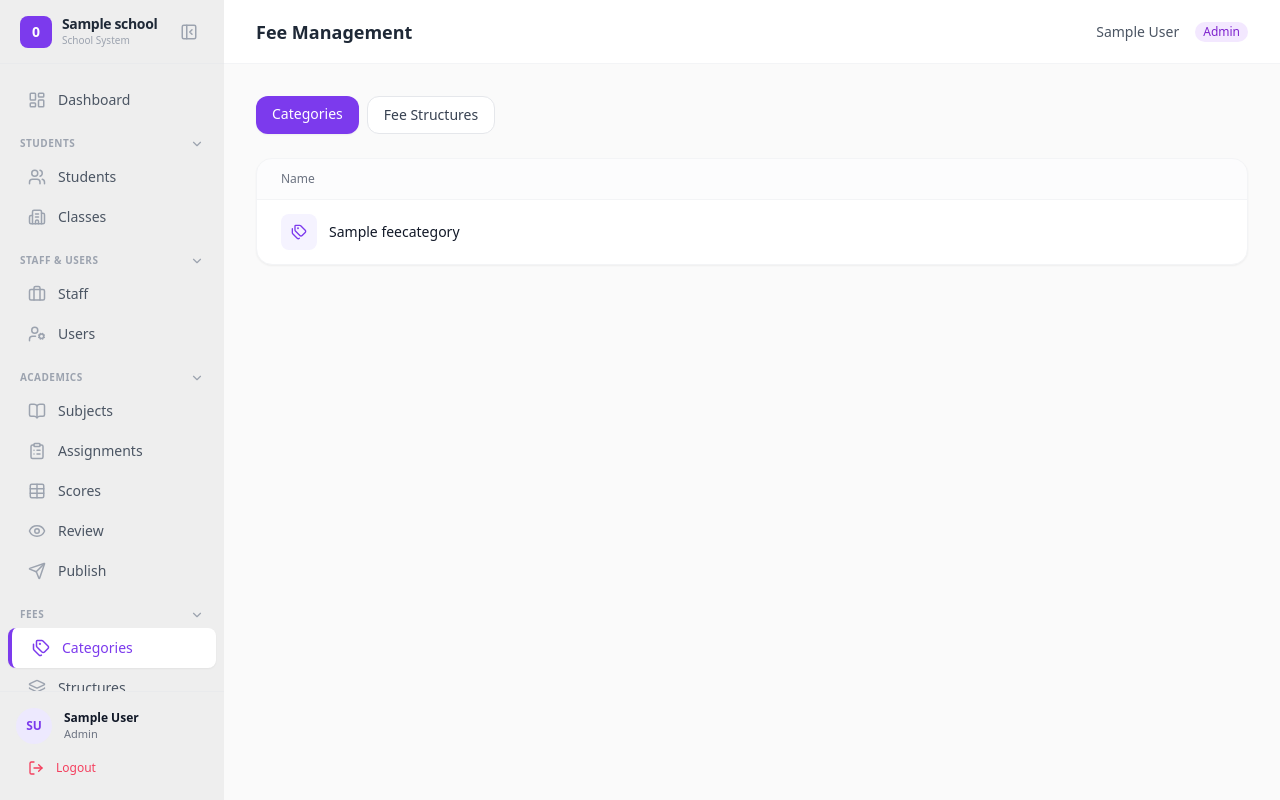
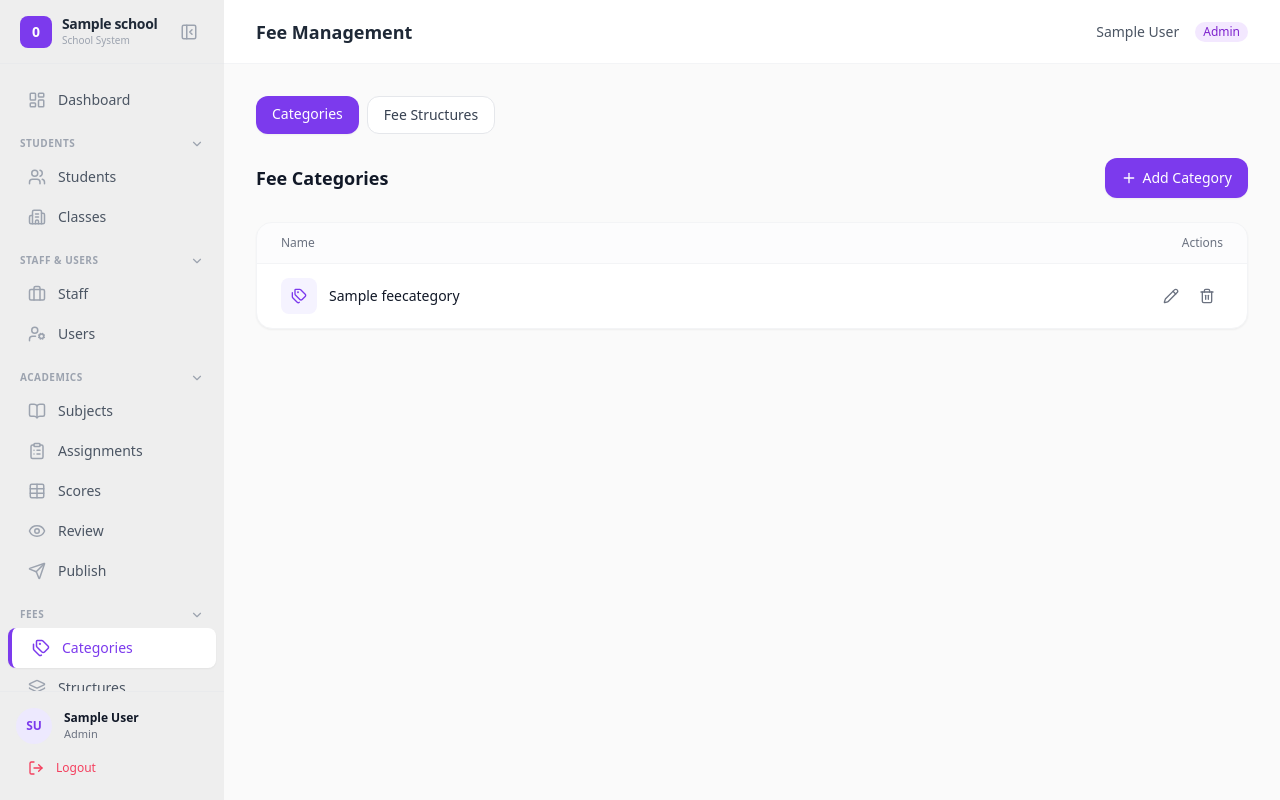
Before and after one commit to yohananX/bust-base, a Django app: page /school-admin/fees/categories/ in a window 1280 px wide. Run offline with Django 5.2, Linux system fonts and the light colour scheme; a user stored in the database is signed in; tables that the repository leaves empty hold one stand-in row (values such as "Sample post"); data that the repository does not hold is empty; some libraries are stand-ins or nearby versions.

Commit message:
feat(admin): fee category CRUD (create/edit/delete) + fix tab navigation (named URLs instead of ignored ?section=) and dead receipt link

```diff
--- a/school_admin/templates/school_admin/fee_list.html
+++ b/school_admin/templates/school_admin/fee_list.html
@@ -9,23 +9,32 @@
 
   {# ── Tab navigation ── #}
   <div class="flex gap-2">
-    <a href="?section=categories"
+    <a href="{% url 'school_admin:fee_category_list' %}"
        class="px-4 py-2 rounded-xl text-sm font-medium transition-colors {% if section == 'categories' %}bg-primary text-white shadow-sm{% else %}bg-white text-gray-700 border border-gray-200 hover:bg-gray-50{% endif %}">
       Categories
     </a>
-    <a href="?section=structures"
+    <a href="{% url 'school_admin:fee_structure_list' %}"
        class="px-4 py-2 rounded-xl text-sm font-medium transition-colors {% if section == 'structures' %}bg-primary text-white shadow-sm{% else %}bg-white text-gray-700 border border-gray-200 hover:bg-gray-50{% endif %}">
       Fee Structures
     </a>
   </div>
 
   {% if section == 'categories' %}
+    <div class="flex justify-between items-center mb-4">
+      <h2 class="text-lg font-display font-semibold text-gray-900">Fee Categories</h2>
+      <a href="{% url 'school_admin:fee_category_create' %}"
+         class="inline-flex items-center px-4 py-2.5 bg-primary hover:bg-primary-hover text-white text-sm font-medium rounded-xl transition-colors shadow-sm">
+        <i data-lucide="plus" class="w-4 h-4 mr-1.5"></i>Add Category
+      </a>
+    </div>
+
     <div class="bg-white rounded-2xl shadow-sm border border-gray-100 overflow-hidden">
       <div class="overflow-x-auto">
         <table class="w-full">
           <thead>
             <tr class="text-left text-xs text-gray-500 border-b border-gray-100 bg-gray-50/50">
               <th class="px-6 py-3 font-medium">Name</th>
+              <th class="px-6 py-3 font-medium text-right">Actions</th>
             </tr>
           </thead>
           <tbody class="divide-y divide-gray-50">
@@ -39,10 +48,24 @@
                   <span class="text-sm font-medium text-gray-900">{{ cat.name }}</span>
                 </div>
               </td>
+              <td class="px-6 py-3.5">
+                <div class="flex items-center justify-end gap-1">
+                  <a href="{% url 'school_admin:fee_category_edit' cat.pk %}"
+                     title="Edit"
+                     class="p-2 rounded-lg text-gray-500 hover:text-amber-600 hover:bg-amber-50 transition-colors">
+                    <i data-lucide="pencil" class="w-4 h-4"></i>
+                  </a>
+                  <a href="{% url 'school_admin:fee_category_delete' cat.pk %}"
+                     title="Delete"
+                     class="p-2 rounded-lg text-gray-500 hover:text-red-600 hover:bg-red-50 transition-colors">
+                    <i data-lucide="trash-2" class="w-4 h-4"></i>
+                  </a>
+                </div>
+              </td>
             </tr>
             {% empty %}
             <tr>
-              <td colspan="1" class="py-12 text-center">
+              <td colspan="2" class="py-12 text-center">
                 <div class="w-12 h-12 rounded-full bg-gray-100 flex items-center justify-center mx-auto mb-3"><i data-lucide="tags" class="w-5 h-5 text-gray-400"></i></div>
                 <p class="text-sm text-gray-400">No fee categories found</p>
               </td>
--- a/school_admin/templates/school_admin/payroll_list.html
+++ b/school_admin/templates/school_admin/payroll_list.html
@@ -8,15 +8,15 @@
 <div class="max-w-7xl mx-auto space-y-6">
 
   <div class="flex gap-2 flex-wrap">
-    <a href="?section=pay_grades"
+    <a href="{% url 'school_admin:pay_grade_list' %}"
        class="px-4 py-2 rounded-xl text-sm font-medium transition-colors {% if section == 'pay_grades' %}bg-primary text-white shadow-sm{% else %}bg-white text-gray-700 border border-gray-200 hover:bg-gray-50{% endif %}">
       Pay Grades
     </a>
-    <a href="?section=allowances"
+    <a href="{% url 'school_admin:allowance_list' %}"
        class="px-4 py-2 rounded-xl text-sm font-medium transition-colors {% if section == 'allowances' %}bg-primary text-white shadow-sm{% else %}bg-white text-gray-700 border border-gray-200 hover:bg-gray-50{% endif %}">
       Allowances &amp; Deductions
     </a>
-    <a href="?section=runs"
+    <a href="{% url 'school_admin:payroll_run_list' %}"
        class="px-4 py-2 rounded-xl text-sm font-medium transition-colors {% if section == 'runs' %}bg-primary text-white shadow-sm{% else %}bg-white text-gray-700 border border-gray-200 hover:bg-gray-50{% endif %}">
       Payroll Runs
     </a>
--- a/school_admin/urls.py
+++ b/school_admin/urls.py
@@ -18,7 +18,8 @@ from school_admin.views import (
     SubjectListView, SubjectCreateView, SubjectEditView, SubjectDeleteView,
     TeacherAssignmentListView, AssignmentDeleteView, AssignmentAddView, AssignmentSubjectsPartialView,
     ScoreAdminView,
-    FeeCategoryListView, FeeStructureListView,
+    FeeCategoryListView, FeeCategoryCreateView, FeeCategoryEditView,
+    FeeCategoryDeleteView, FeeStructureListView,
     InvoiceListView, InvoiceDetailView, GenerateInvoicesView,
     OutstandingFeesReportView,
     PendingTransfersView, PendingTransferConfirmView, PendingTransferRejectView,
@@ -87,6 +88,9 @@ urlpatterns = [
 
     # Fees & Invoices
     path('fees/categories/', FeeCategoryListView.as_view(), name='fee_category_list'),
+    path('fees/categories/new/', FeeCategoryCreateView.as_view(), name='fee_category_create'),
+    path('fees/categories/<int:pk>/edit/', FeeCategoryEditView.as_view(), name='fee_category_edit'),
+    path('fees/categories/<int:pk>/delete/', FeeCategoryDeleteView.as_view(), name='fee_category_delete'),
     path('fees/structures/', FeeStructureListView.as_view(), name='fee_structure_list'),
     path('fees/outstanding/', OutstandingFeesReportView.as_view(), name='outstanding_fees'),
     path('fees/pending/', PendingTransfersView.as_view(), name='pending_transfers'),
--- a/school_admin/views/__init__.py
+++ b/school_admin/views/__init__.py
@@ -13,7 +13,8 @@ from .academics import (
     ScoreAdminView,
 )
 from .fees import (
-    FeeCategoryListView, FeeStructureListView,
+    FeeCategoryListView, FeeCategoryCreateView, FeeCategoryEditView,
+    FeeCategoryDeleteView, FeeStructureListView,
     InvoiceListView, InvoiceDetailView, GenerateInvoicesView,
     OutstandingFeesReportView,
     PendingTransfersView, PendingTransferConfirmView, PendingTransferRejectView,
--- a/school_admin/views/fees.py
+++ b/school_admin/views/fees.py
@@ -30,6 +30,106 @@ class FeeCategoryListView(RoleRequiredMixin, View):
             'categories': categories,
             'section': 'categories',
         })
+
+
+class FeeCategoryCreateView(RoleRequiredMixin, View):
+    """Create a new fee category."""
+
+    allowed_roles = [Roles.ADMIN]
+
+    def get(self, request):
+        return render(request, 'school_admin/fee_category_form.html', {
+            'is_edit': False,
+        })
+
+    def post(self, request):
+        school = request.school
+        name = request.POST.get('name', '').strip()
+
+        if not name:
+            messages.error(request, 'Category name is required.')
+            return render(request, 'school_admin/fee_category_form.html', {
+                'is_edit': False,
+            })
+
+        if FeeCategory.objects.filter(school=school, name__iexact=name).exists():
+            messages.error(request, 'A category with that name already exists.')
+            return render(request, 'school_admin/fee_category_form.html', {
+                'is_edit': False,
+            })
+
+        FeeCategory.objects.create(school=school, name=name)
+        messages.success(request, f'Category "{name}" created successfully.')
+        return redirect('school_admin:fee_category_list')
+
+
+class FeeCategoryEditView(RoleRequiredMixin, View):
+    """Edit an existing fee category."""
+
+    allowed_roles = [Roles.ADMIN]
+
+    def get(self, request, pk):
+        school = request.school
+        category = get_object_or_404(FeeCategory, school=school, pk=pk)
+        return render(request, 'school_admin/fee_category_form.html', {
+            'category': category,
+            'is_edit': True,
+        })
+
+    def post(self, request, pk):
+        school = request.school
+        category = get_object_or_404(FeeCategory, school=school, pk=pk)
+        name = request.POST.get('name', '').strip()
+
+        if not name:
+            messages.error(request, 'Category name is required.')
+            return render(request, 'school_admin/fee_category_form.html', {
+                'category': category,
+                'is_edit': True,
+            })
+
+        if FeeCategory.objects.filter(
+            school=school, name__iexact=name,
+        ).exclude(pk=category.pk).exists():
+            messages.error(request, 'A category with that name already exists.')
+            return render(request, 'school_admin/fee_category_form.html', {
+                'category': category,
+                'is_edit': True,
+            })
+
+        category.name = name
+        category.save()
+        messages.success(request, f'Category "{name}" updated successfully.')
+        return redirect('school_admin:fee_category_list')
+
+
+class FeeCategoryDeleteView(RoleRequiredMixin, View):
+    """Delete a fee category with confirmation."""
+
+    allowed_roles = [Roles.ADMIN]
+
+    def get(self, request, pk):
+        school = request.school
+        category = get_object_or_404(FeeCategory, school=school, pk=pk)
+        context = {
+            'category': category,
+            'structure_count': category.feestructure_set.count(),
+            'line_item_count': InvoiceLineItem.objects.filter(category=category).count(),
+        }
+        return render(request, 'school_admin/fee_category_confirm_delete.html', context)
+
+    def post(self, request, pk):
+        school = request.school
+        category = get_object_or_404(FeeCategory, school=school, pk=pk)
+
+        if category.feestructure_set.exists():
+            messages.error(request, 'Cannot delete — assigned to fee structures.')
+            return redirect('school_admin:fee_category_list')
+
+        name = category.name
+        category.delete()
+        messages.success(request, f'Category "{name}" deleted successfully.')
+        return redirect('school_admin:fee_category_list')
 
 
 class FeeStructureListView(RoleRequiredMixin, View):
--- a/templates/fees/receipt_view.html
+++ b/templates/fees/receipt_view.html
@@ -22,7 +22,7 @@
       <i data-lucide="arrow-left" class="w-4 h-4 mr-1.5"></i>Back to Payments
     </a>
     {% else %}
-    <a href="#" class="inline-flex items-center text-sm text-gray-500 hover:text-primary transition-colors">
+    <a href="{% url 'parent-children' %}" class="inline-flex items-center text-sm text-gray-500 hover:text-primary transition-colors">
       <i data-lucide="arrow-left" class="w-4 h-4 mr-1.5"></i>Back
     </a>
     {% endif %}
```
Also changed, not shown: school_admin/templates/school_admin/fee_category_confirm_delete.html (added, +53 -0 lines), school_admin/templates/school_admin/fee_category_form.html (added, +36 -0 lines), .spec/agents/executor-fee-category-crud.json (added), .spec/agents/executor-fee-payroll-nav-fix.json (added).
